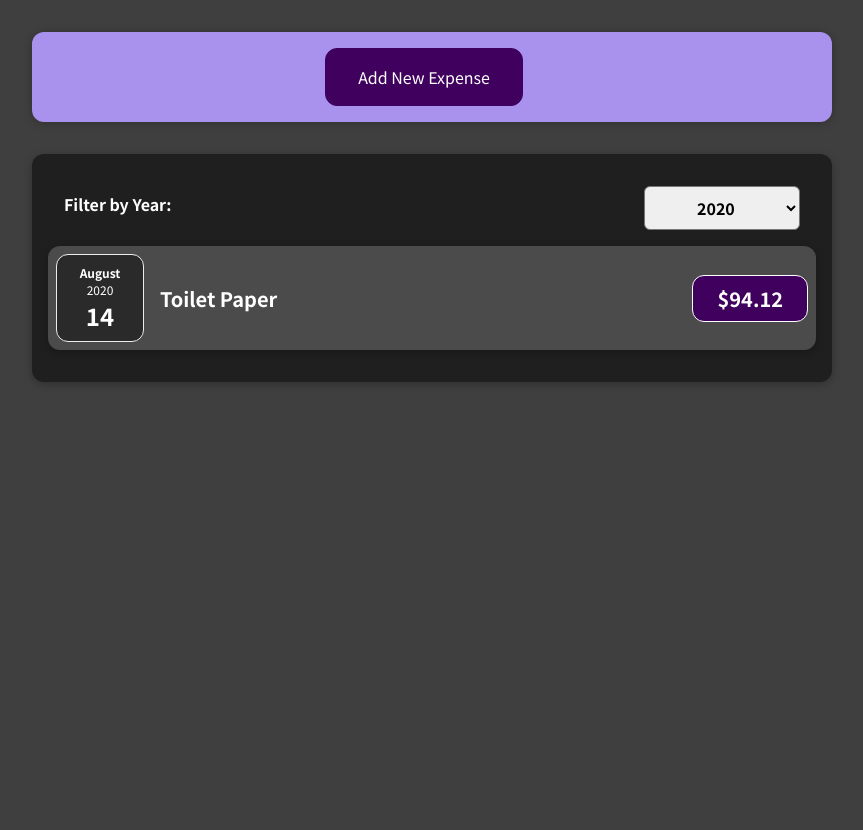
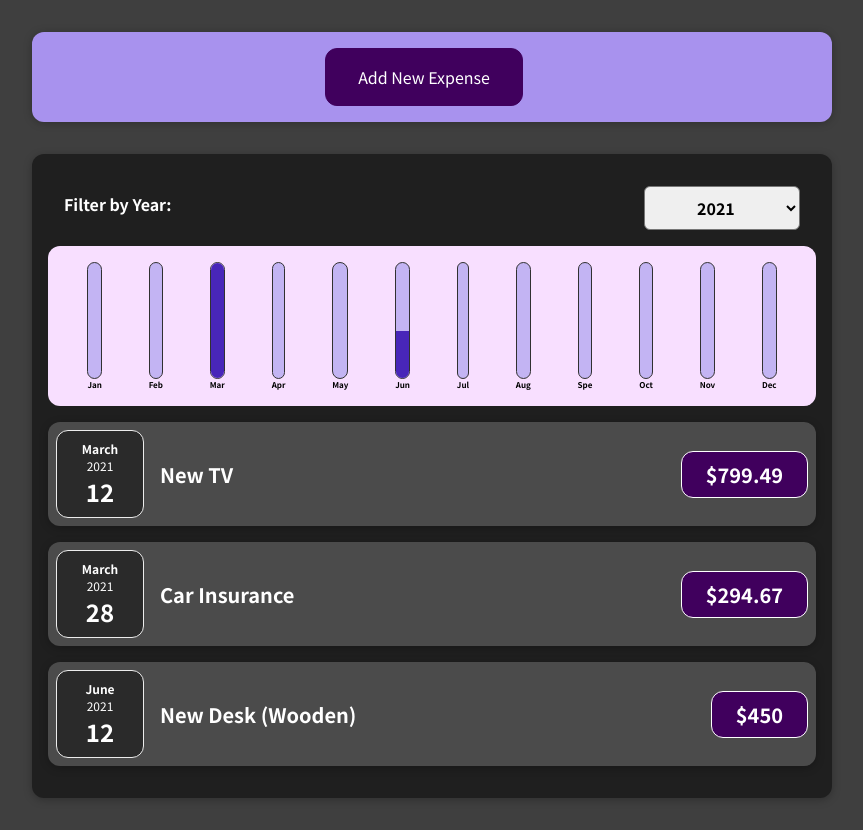
Before and after one commit to tonybejjani/REACT-expense-tracker, a React (Create React App) app: page / in a window 1280 px wide. Shown: the whole page, without its empty margins (208-1071 px from the left). Before the commit the page ends 800 px from the top, so only its background shows below. Built offline with nearby package versions, Linux system fonts and the light colour scheme.

Commit message:
connect components to display the chart

```diff
--- a/src/App.js
+++ b/src/App.js
@@ -45,7 +45,7 @@
     <div>
       <NewExpense onAddExpense={addExpenseHandler}></NewExpense>
       <Expenses
-        items={expenses}
+        expenses={expenses}
         // onFilterYear={addExpensePerYearHandler}
       />
     </div>
--- a/src/components/Chart/Chart.js
+++ b/src/components/Chart/Chart.js
@@ -5,13 +5,16 @@
 import ChartBar from './ChartBar';
 import './Chart.css';
 const Chart = (props) => {
+  const dataPointValues = props.dataPoints.map((dataPoint) => dataPoint.value);
+  const totalMaximum = Math.max(...dataPointValues);
+
   return (
     <div className="chart">
       {props.dataPoints.map((dataPoint) => (
         <ChartBar
           key={dataPoint.label}
           value={dataPoint.value}
-          maxValue={null}
+          maxValue={totalMaximum}
           label={dataPoint.label}
         />
       ))}
--- a/src/components/Chart/ChartBar.js
+++ b/src/components/Chart/ChartBar.js
@@ -1,6 +1,8 @@
 /** @format */
 
 import React from 'react';
+
+import './ChartBar.css';
 
 const ChartBar = (props) => {
   let barFillHeight = '0%';
@@ -11,7 +13,7 @@
 
   return (
     <div className="chart-bar">
-      <div className="chart-bar__innde">
+      <div className="chart-bar__inner">
         <div
           className="chart-bar__fill"
           style={{ height: barFillHeight }}
--- a/src/components/Expenses/Expenses.js
+++ b/src/components/Expenses/Expenses.js
@@ -3,16 +3,17 @@
 import ExpensesList from './ExpensesList';
 import Card from '../UI/Card';
 import ExpenseFilter from './ExpenseFilter';
+import ExpensesChart from './ExpensesChart';
 
 import './Expenses.css';
 const Expenses = (props) => {
-  const [filteredYear, setFilteredYear] = useState('2020');
+  const [filteredYear, setFilteredYear] = useState('2021');
 
   const selectedYearHandler = (selectedYear) => {
     setFilteredYear((prevFilteredYear) => selectedYear);
   };
 
-  const filteredItems = props.items.filter(
+  const filteredExpenses = props.expenses.filter(
     (expense) =>
       expense.date.getFullYear().toString() === filteredYear.toString()
   );
@@ -25,7 +26,8 @@
           onSelectYear={selectedYearHandler}
           selected={filteredYear}
         />
-        <ExpensesList items={filteredItems} />
+        <ExpensesChart expenses={filteredExpenses} />
+        <ExpensesList expenses={filteredExpenses} />
       </Card>
     </div>
   );
--- /dev/null
+++ b/src/components/Expenses/ExpensesChart.js
@@ -0,0 +1,30 @@
+/** @format */
+
+import React from 'react';
+import Chart from '../Chart/Chart';
+
+const ExpensesChart = (props) => {
+  console.log(props);
+  const chartDataPoints = [
+    { label: 'Jan', value: 0 },
+    { label: 'Feb', value: 0 },
+    { label: 'Mar', value: 0 },
+    { label: 'Apr', value: 0 },
+    { label: 'May', value: 0 },
+    { label: 'Jun', value: 0 },
+    { label: 'Jul', value: 0 },
+    { label: 'Aug', value: 0 },
+    { label: 'Spe', value: 0 },
+    { label: 'Oct', value: 0 },
+    { label: 'Nov', value: 0 },
+    { label: 'Dec', value: 0 },
+  ];
+
+  for (const expense of props.expenses) {
+    const expenseMonth = expense.date.getMonth(); //starting at 0 - Jan is 0
+    chartDataPoints[expenseMonth].value += expense.amount;
+  }
+  return <Chart dataPoints={chartDataPoints} />;
+};
+
+export default ExpensesChart;
--- a/src/components/Expenses/ExpensesList.js
+++ b/src/components/Expenses/ExpensesList.js
@@ -5,13 +5,13 @@
 import './ExpensesList.css';
 
 const ExpensesList = (props) => {
-  if (props.items.length === 0) {
+  if (props.expenses.length === 0) {
     return <h2 className="expenses-list__fallback">Found no expenses.</h2>;
   }
 
   return (
     <ul className="expenses-list">
-      {props.items.map((expenseItem) => (
+      {props.expenses.map((expenseItem) => (
         <ExpenseItem
           key={expenseItem.id}
           date={expenseItem.date}
```
Also changed, not shown: 1 other file (tests, documents, lock files or other folders).
